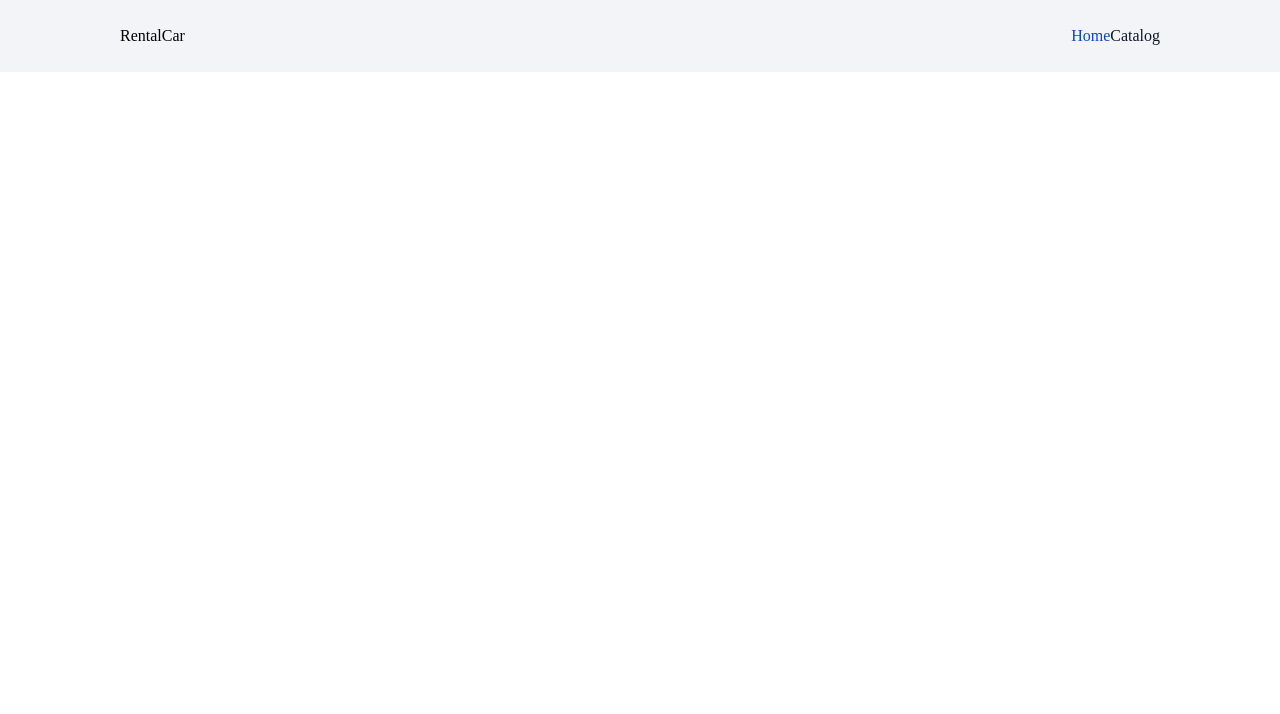
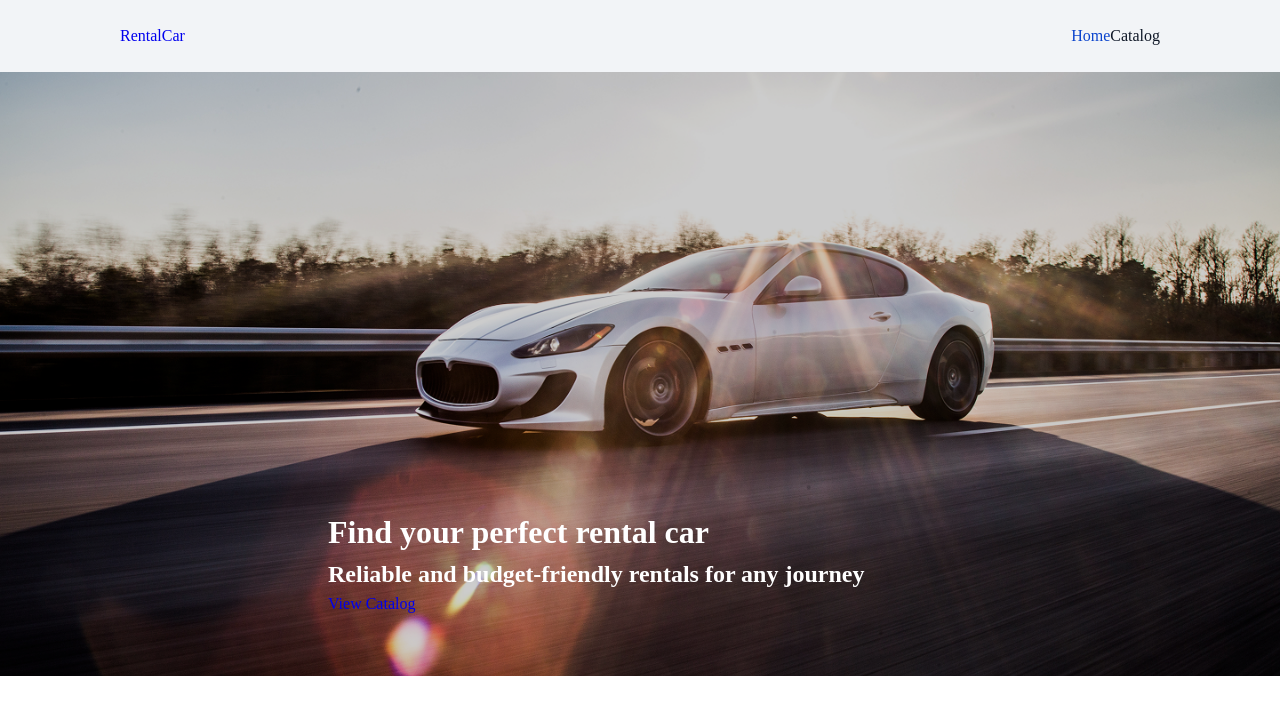
Before and after one commit to kostyaslob/RentalCar, a React (Vite) app: page / in a window 1280 px wide. Shown: the top 714 px of the page. Built offline with nearby package versions, Linux system fonts and the light colour scheme.

Commit message:
add Hero, update Header, Layout

```diff
--- a/src/App.jsx
+++ b/src/App.jsx
@@ -1,7 +1,7 @@
 // import css from "./App.module.css";
 import { Navigate, Route, Routes } from "react-router-dom";
-// import HomePage from "./pages/HomePage/HomePage";
-// import CatalogPage from "./pages/CatalogPage/CatalogPage";
+import HomePage from "./pages/HomePage/HomePage";
+import CatalogPage from "./pages/CatalogPage/CatalogPage";
 // import CarDetailsPage from "./pages/CarDetailsPage/CarDetailsPage";
 import Layout from "./components/Layout/Layout";
 
@@ -9,9 +9,9 @@ export default function App() {
   return (
     <Routes>
       <Route path="/" element={<Layout />}>
-        {/* <Route index element={<HomePage />} />
+        <Route index element={<HomePage />} />
         <Route path="/catalog" element={<CatalogPage />} />
-        <Route path="/catalog/:id" element={<CarDetailsPage />} />
+        {/* <Route path="/catalog/:id" element={<CarDetailsPage />} />
         <Route path="*" element={<Navigate to="/" replace />} /> */}
       </Route>
     </Routes>
--- a/src/components/Header/Header.jsx
+++ b/src/components/Header/Header.jsx
@@ -5,8 +5,10 @@ import Navigation from "../Navigation/Navigation";
 export default function Header() {
     return (
       <header className={css.header}>
-        <Logo />
-        <Navigation />
+        <div className={css.headerWrapper} >
+          <Logo />
+          <Navigation />
+        </div>
       </header>
     );
 }
--- a/src/components/Header/Header.module.css
+++ b/src/components/Header/Header.module.css
@@ -1,7 +1,12 @@
 .header {
+    background: #f2f4f7;
+}
+
+.headerWrapper {
     display: flex;
     justify-content: space-between;
     align-items: center;
     padding: 24px 120px;
-    background: #f2f4f7;
+    max-width: 1440px;
+    margin: 0 auto;
 }
--- /dev/null
+++ b/src/components/Hero/Hero.jsx
@@ -0,0 +1,16 @@
+import css from "./Hero.module.css";
+import { Link } from "react-router-dom";
+
+export default function Hero() {
+  return (
+    <div className={css.heroWrapper}>
+      <div className={css.heroContainer}>
+        <h1 className={css.heroTitle}>Find your perfect rental car</h1>
+        <h2 className={css.heroSubTitle}>
+          Reliable and budget-friendly rentals for any journey
+        </h2>
+        <Link to="/catalog">View Catalog</Link>
+      </div>
+    </div>
+  );
+}
--- /dev/null
+++ b/src/components/Hero/Hero.module.css
@@ -0,0 +1,20 @@
+.heroWrapper {
+    background-image: url("/src/images/Hero_desk.png");
+    background-size: cover;
+    background-repeat: no-repeat;
+    margin: 0 auto;
+}
+
+.heroContainer {
+    max-width: 1440px;
+    padding: 436px 328px 60px;
+    margin: 0 auto;
+}
+
+.heroTitle {
+    color: white;
+}
+
+.heroSubTitle {
+    color: white;
+}
--- a/src/components/Layout/Layout.jsx
+++ b/src/components/Layout/Layout.jsx
@@ -1,4 +1,4 @@
-import css from "./Layout.module.css";
+// import css from "./Layout.module.css";
 import { Outlet } from "react-router-dom";
 import Header from "../Header/Header";
 
@@ -6,7 +6,7 @@ export default function Layout() {
   return (
     <>
       <Header />
-      <main className={css.container}>
+      <main>
         <Outlet />
       </main>
     </>
--- a/src/components/Layout/Layout.module.css
+++ /dev/null
@@ -1,6 +0,0 @@
-.container {
-    max-width: 1440px;
-    margin: 0 auto;
-    padding: 0 120px;
-
-}
--- a/src/components/Logo/Logo.jsx
+++ b/src/components/Logo/Logo.jsx
@@ -1,7 +1,8 @@
 // import css from "./Logo.module.css";
+import { Link } from "react-router-dom";
 
 export default function Logo() {
   return (
-    <p>RentalCar</p>
+    <Link to="/">RentalCar</Link>
   );
 }
--- a/src/index.css
+++ b/src/index.css
@@ -28,3 +28,7 @@ img {
 .button {
   cursor: pointer;
 }
+
+a {
+  text-decoration: none;
+}
--- a/src/pages/CatalogPage/CatalogPage.jsx
+++ b/src/pages/CatalogPage/CatalogPage.jsx
@@ -0,0 +1,8 @@
+export default function CatalogPage() {
+  return (
+    <div>
+      <p>Catalog</p>
+
+    </div>
+  );
+}
--- a/src/pages/HomePage/HomePage.jsx
+++ b/src/pages/HomePage/HomePage.jsx
@@ -0,0 +1,10 @@
+// import css from "./HomePage.module.css";
+import Hero from "../../components/Hero/Hero";
+
+export default function HomePage() {
+  return (
+    <div>
+      <Hero />
+    </div>
+  );
+}
```
Also changed, not shown: src/images/Hero_desk.png (added), src/pages/HomePage/HomePage.module.css (added).
